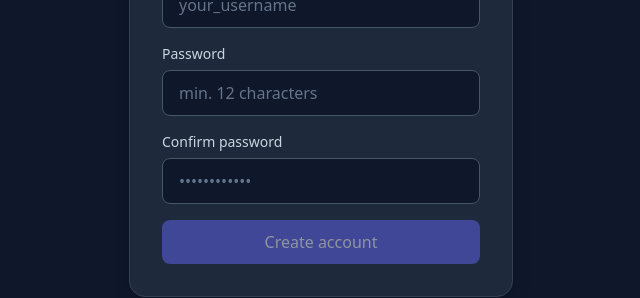
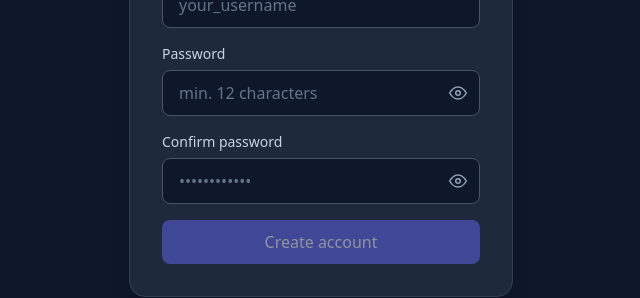
Before and after one commit to mindmapvault/mindmapvault-server, a React (Vite) app in the folder frontend_app/: page /register in a window 1280 px wide. Shown: the part 378-676 px from the top of the page, without its empty margins (319-959 px from the left). Built offline with nearby package versions, Linux system fonts and the light colour scheme; no server answers; what @mindmapvault/connectors would draw is missing.

Commit message:
feat: add a reveal toggle to the password fields
Sign-in and sign-up. This password is the encryption key and nobody can
reset it, so checking what was typed is worth more here than most places.

```diff
--- /dev/null
+++ b/frontend_app/src/components/PasswordInput.tsx
@@ -0,0 +1,58 @@
+import { useId, useState, type InputHTMLAttributes } from 'react';
+
+/**
+ * A password field with a reveal toggle.
+ *
+ * Worth having here more than in most products: this password is the encryption
+ * key, it cannot be reset by anyone, and a typo in it is only discovered at the
+ * next sign-in. Being able to check what was typed is the cheapest guard
+ * against locking yourself out of your own vaults.
+ *
+ * Everything else behaves like a plain `<input>` — `autoComplete`, `minLength`,
+ * `required` and the rest pass straight through, so password managers see the
+ * field they expect.
+ */
+type PasswordInputProps = Omit<InputHTMLAttributes<HTMLInputElement>, 'type'>;
+
+const DEFAULT_CLASS =
+  'w-full rounded-lg border border-slate-600 bg-surface px-4 py-2.5 pr-11 text-white placeholder-slate-500 focus:border-accent focus:outline-none focus:ring-1 focus:ring-accent';
+
+export function PasswordInput({ className, ...props }: PasswordInputProps) {
+  const [visible, setVisible] = useState(false);
+  const id = useId();
+
+  return (
+    <div className="relative">
+      <input
+        {...props}
+        id={props.id ?? id}
+        type={visible ? 'text' : 'password'}
+        className={className ?? DEFAULT_CLASS}
+      />
+      <button
+        type="button"
+        onClick={() => setVisible((v) => !v)}
+        aria-controls={props.id ?? id}
+        aria-pressed={visible}
+        aria-label={visible ? 'Hide password' : 'Show password'}
+        title={visible ? 'Hide password' : 'Show password'}
+        data-testid="toggle-password"
+        className="absolute inset-y-0 right-0 flex w-11 items-center justify-center rounded-r-lg text-slate-400 transition hover:text-slate-200 focus:text-slate-200 focus:outline-none"
+      >
+        {visible ? (
+          <svg width="18" height="18" viewBox="0 0 24 24" fill="none" stroke="currentColor" strokeWidth={2} strokeLinecap="round" strokeLinejoin="round" aria-hidden="true">
+            <path d="M17.94 17.94A10.07 10.07 0 0112 20c-7 0-11-8-11-8a18.45 18.45 0 015.06-5.94M9.9 4.24A9.12 9.12 0 0112 4c7 0 11 8 11 8a18.5 18.5 0 01-2.16 3.19m-6.72-1.07a3 3 0 11-4.24-4.24" />
+            <line x1="1" y1="1" x2="23" y2="23" />
+          </svg>
+        ) : (
+          <svg width="18" height="18" viewBox="0 0 24 24" fill="none" stroke="currentColor" strokeWidth={2} strokeLinecap="round" strokeLinejoin="round" aria-hidden="true">
+            <path d="M1 12s4-8 11-8 11 8 11 8-4 8-11 8-11-8-11-8z" />
+            <circle cx="12" cy="12" r="3" />
+          </svg>
+        )}
+      </button>
+    </div>
+  );
+}
+
+export default PasswordInput;
--- a/frontend_app/src/pages/LoginPage.tsx
+++ b/frontend_app/src/pages/LoginPage.tsx
@@ -4,6 +4,7 @@ import { authApi } from '../api/auth';
 import { DEFAULT_CLOUD_SERVER_URL, setServerUrl } from '../api/client';
 import { DesktopTauriBadge } from '../components/DesktopTauriBadge';
 import { LogoBlock } from '../components/Logo';
+import { PasswordInput } from '../components/PasswordInput';
 import { PwaInstallButton } from '../components/PwaInstallButton';
 import { aesDecrypt } from '../crypto/aes';
 import { deriveMasterAesKey, deriveMasterKey, deriveAuthToken } from '../crypto/kdf';
@@ -279,13 +280,11 @@ export function LoginPage() {
 
             <div>
               <label className="mb-1.5 block text-sm font-medium text-slate-300">Password</label>
-              <input
-                type="password"
+              <PasswordInput
                 value={password}
                 onChange={(e) => setPassword(e.target.value)}
                 placeholder="••••••••••••"
                 autoComplete="current-password"
-                className="w-full rounded-lg border border-slate-600 bg-surface px-4 py-2.5 text-white placeholder-slate-500 focus:border-accent focus:outline-none focus:ring-1 focus:ring-accent"
               />
             </div>
 
--- a/frontend_app/src/pages/RegisterPage.tsx
+++ b/frontend_app/src/pages/RegisterPage.tsx
@@ -2,6 +2,7 @@ import { useEffect, useMemo, useState } from 'react';
 import { Link, useNavigate, useSearchParams } from 'react-router-dom';
 import { authApi } from '../api/auth';
 import { LogoBlock } from '../components/Logo';
+import { PasswordInput } from '../components/PasswordInput';
 import { aesEncrypt } from '../crypto/aes';
 import { DEFAULT_ARGON2_PARAMS, deriveMasterAesKey, deriveMasterKey, deriveAuthToken } from '../crypto/kdf';
 import { generateUserKeyPairs } from '../crypto/kem';
@@ -237,15 +238,13 @@ export function RegisterPage() {
 
             <div>
               <label className="mb-1.5 block text-sm font-medium text-slate-300">Password</label>
-              <input
-                type="password"
+              <PasswordInput
                 value={password}
                 onChange={(e) => setPassword(e.target.value)}
                 placeholder="min. 12 characters"
                 autoComplete="new-password"
                 required
                 minLength={12}
-                className="w-full rounded-lg border border-slate-600 bg-surface px-4 py-2.5 text-white placeholder-slate-500 focus:border-accent focus:outline-none focus:ring-1 focus:ring-accent"
               />
             </div>
 
@@ -253,14 +252,12 @@ export function RegisterPage() {
               <label className="mb-1.5 block text-sm font-medium text-slate-300">
                 Confirm password
               </label>
-              <input
-                type="password"
+              <PasswordInput
                 value={confirm}
                 onChange={(e) => setConfirm(e.target.value)}
                 placeholder="••••••••••••"
                 autoComplete="new-password"
                 required
-                className="w-full rounded-lg border border-slate-600 bg-surface px-4 py-2.5 text-white placeholder-slate-500 focus:border-accent focus:outline-none focus:ring-1 focus:ring-accent"
               />
             </div>
 
```
Also changed, not shown: 1 other file (tests, documents, lock files or other folders).
